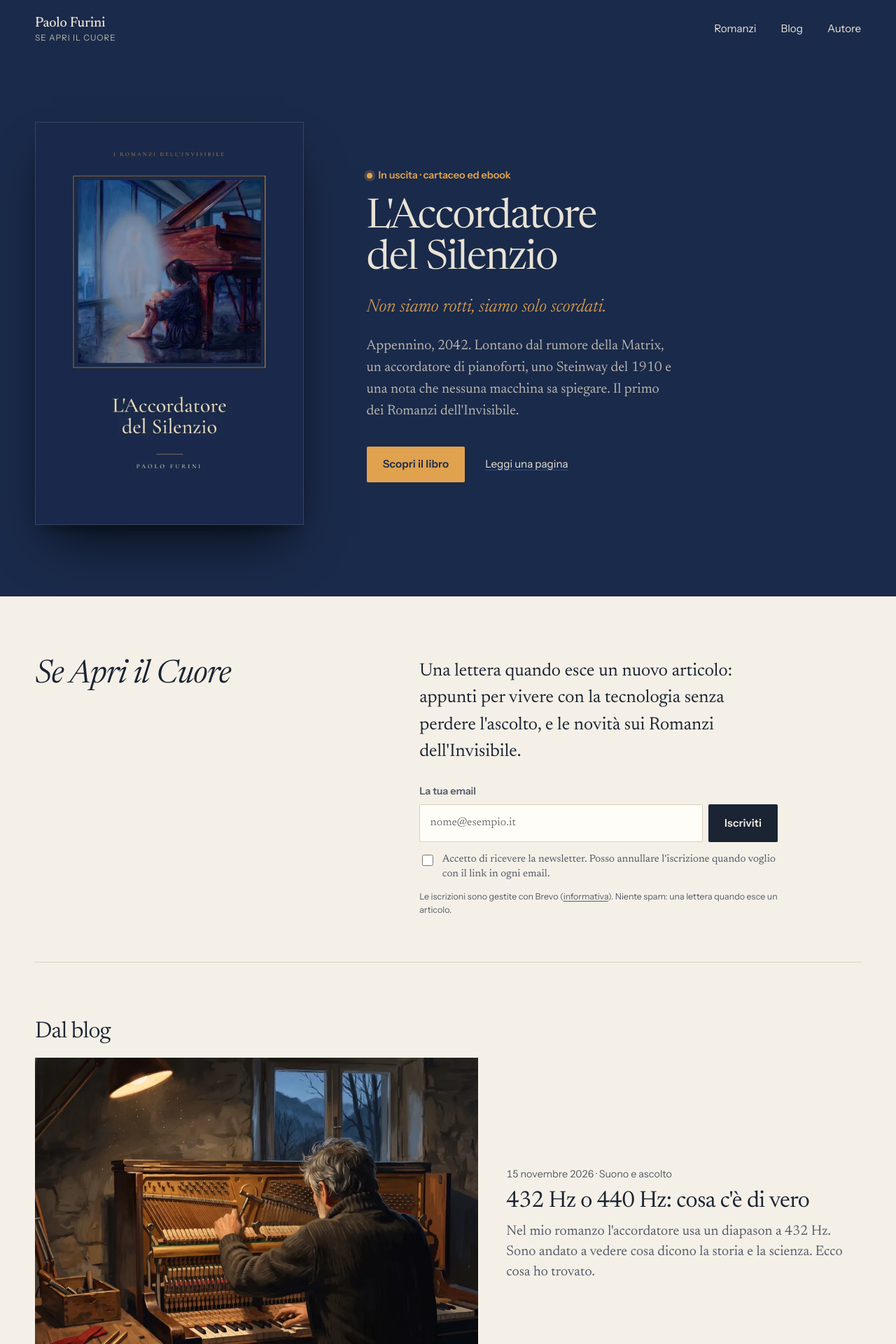
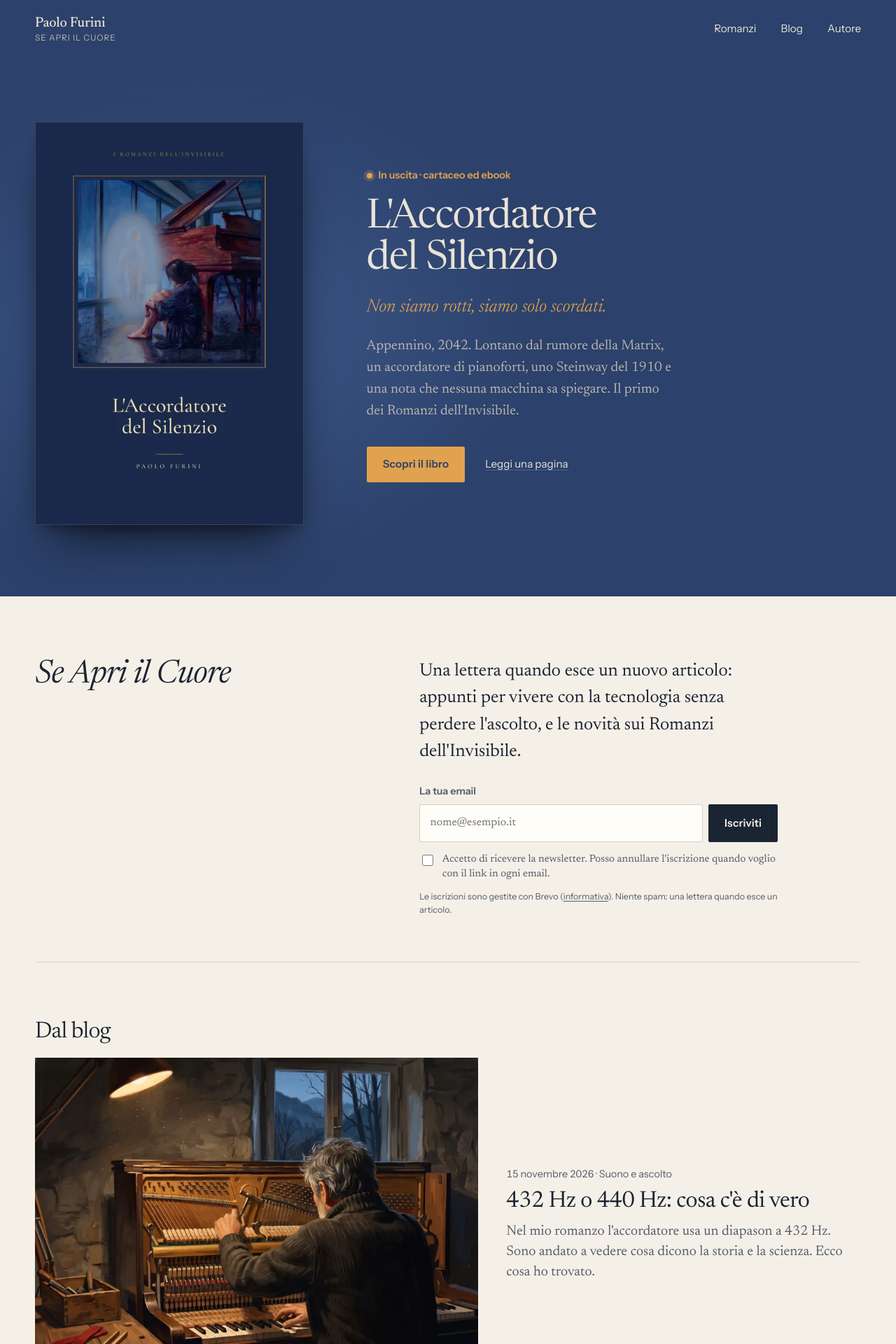
Before and after one commit to paolofurini/seapriilcuore, a Jekyll site: the page built from index.html, in a window 1280 px wide. Shown: the top 1920 px of the page at 70% size. Built offline with Jekyll 4.4.1, drawn with Linux system fonts in a browser that asks for light colours.

Commit message:
Blu notte più luminoso, alone di luce dietro la copertina
Co-Authored-By: Claude Opus 5.5 <noreply@anthropic.com>
Claude-Session: https://claude.ai/code/session_016SExTLn4k32Da84gY6SyVg

```diff
--- a/assets/css/site.css
+++ b/assets/css/site.css
@@ -25,9 +25,9 @@
 }
 
 :root {
-  --night: #1a2a4a;
-  --night-2: #22355b;
-  --night-line: #34497a;
+  --night: #2c416b;
+  --night-2: #36507f;
+  --night-line: #4b6497;
   --moon: #e9e3d6;          /* testo su blu notte */
   --moon-soft: #b9b6ae;     /* secondario su blu notte, tinto dal caldo */
   --amber: #e0a24e;         /* luce della lampada, su blu notte */
@@ -95,7 +95,7 @@ a { color: inherit; text-decoration-thickness: 1px; text-underline-offset: 0.2em
 
 /* Home: hero di sera */
 .night { background: var(--night); }
-.hero { background: var(--night); color: var(--moon); padding-block: clamp(2.5rem, 7vw, 6.5rem) clamp(3.5rem, 8vw, 7.5rem); overflow: hidden; }
+.hero { background: radial-gradient(ellipse 55% 70% at 22% 50%, #3f5a8c 0%, rgba(63,90,140,0) 70%), var(--night); color: var(--moon); padding-block: clamp(2.5rem, 7vw, 6.5rem) clamp(3.5rem, 8vw, 7.5rem); overflow: hidden; }
 .hero-grid { display: grid; gap: clamp(2.5rem, 5vw, 5rem); align-items: center; }
 @media (min-width: 900px) { .hero-grid { grid-template-columns: minmax(0, 24rem) 1fr; gap: clamp(3rem, 7vw, 7rem); } }
 .hero-title { font-size: var(--step-4); font-weight: 380; line-height: 1.02; letter-spacing: -0.025em; margin: 0 0 1.1rem; text-wrap: balance; }
```
